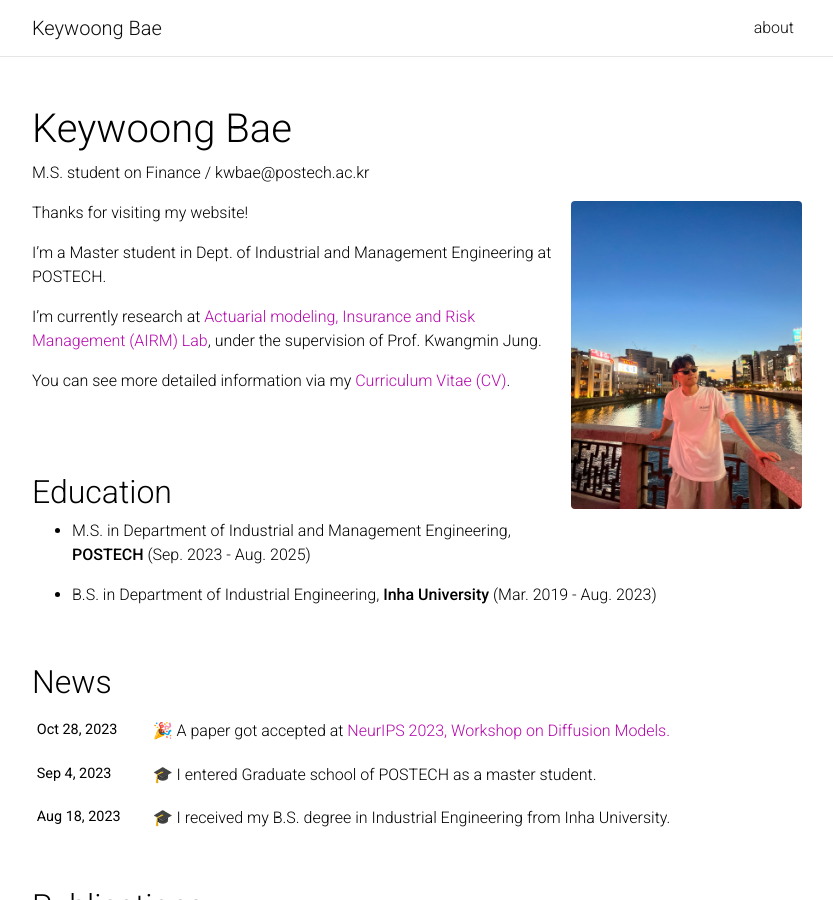
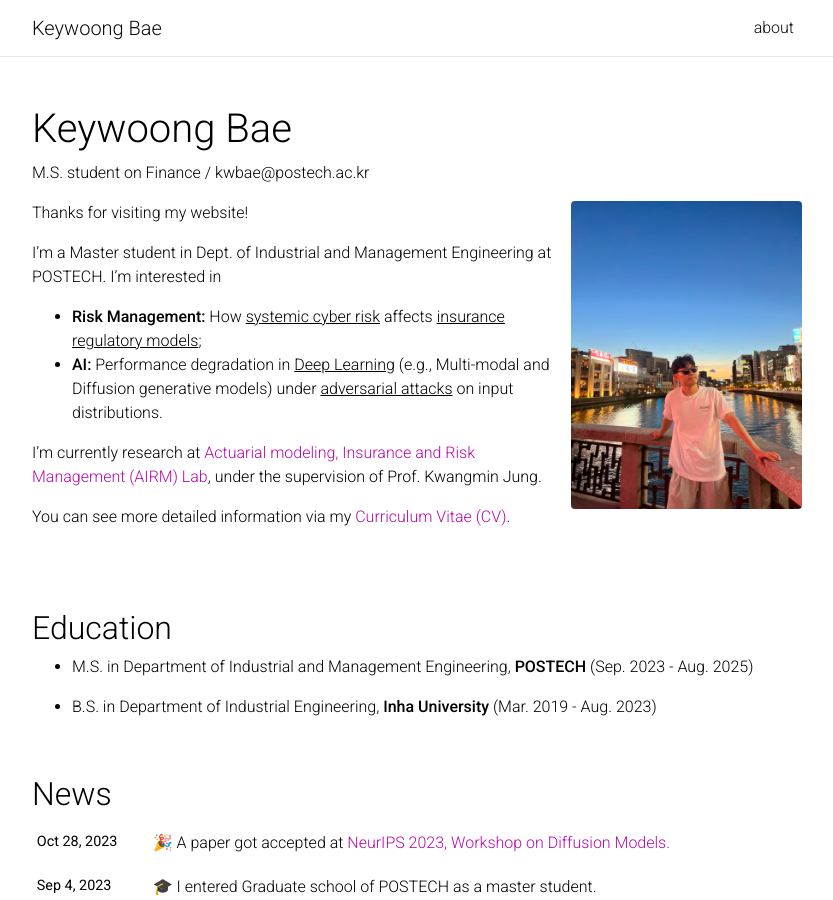
Before and after one commit to kwoongbae/kwoongbae.github.io, a Jekyll site: the page built from _pages/about.md, in a window 1280 px wide and 900 px high. Shown: the whole window, without its empty margins (223-1056 px from the left). Built offline with Jekyll 4.4.1, drawn with Linux system fonts in a browser that asks for light colours; full-size pictures stand in for the smaller copies a plugin makes; comment, search, counter and statistics services are not loaded; a style sheet for code colours, icons or effects is not loaded.

Commit message:
Update about.md

```diff
--- a/_pages/about.md
+++ b/_pages/about.md
@@ -16,11 +16,14 @@ social: true  # includes social icons at the bottom of the page
 ---
 Thanks for visiting my website!
 
-I'm a Master student in Dept. of Industrial and Management Engineering at POSTECH.
+I'm a Master student in Dept. of Industrial and Management Engineering at POSTECH. I'm interested in
+
+- **Risk Management:** How <u>systemic cyber risk</u> affects <u>insurance regulatory models</u>;
+- **AI:** Performance degradation in <u>Deep Learning</u> (e.g., Multi-modal and Diffusion generative models) under <u>adversarial attacks</u> on input distributions.
 
 I'm currently research at [Actuarial modeling, Insurance and Risk Management (AIRM) Lab](https://airm.postech.ac.kr/), under the supervision of Prof. Kwangmin Jung.
 
-You can see more detailed information via my [Curriculum Vitae (CV)](../assets/pdf/CV_KBae.pdf).
+You can see more detailed information via my [Curriculum Vitae (CV)](../assets/pdf/CV_K_Bae.pdf).
 
 <br>
 <br>
```
